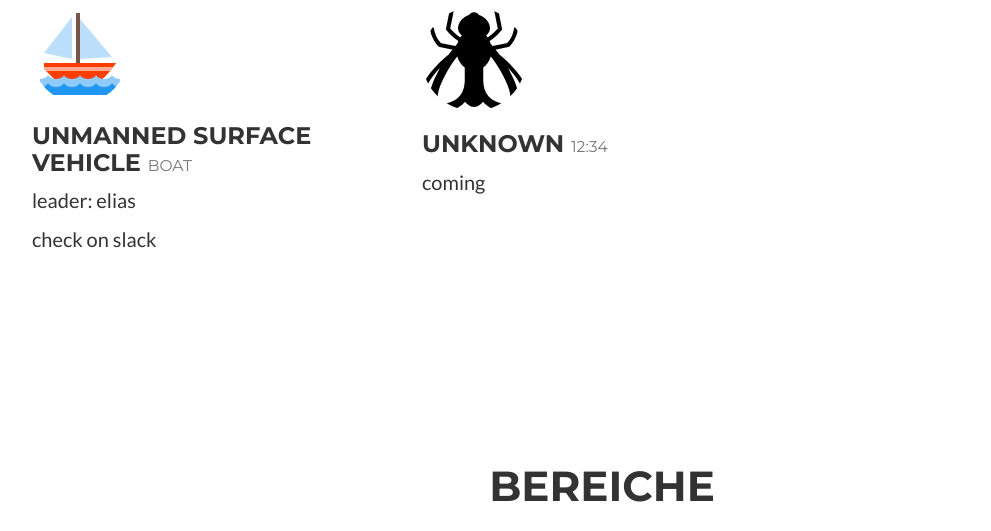
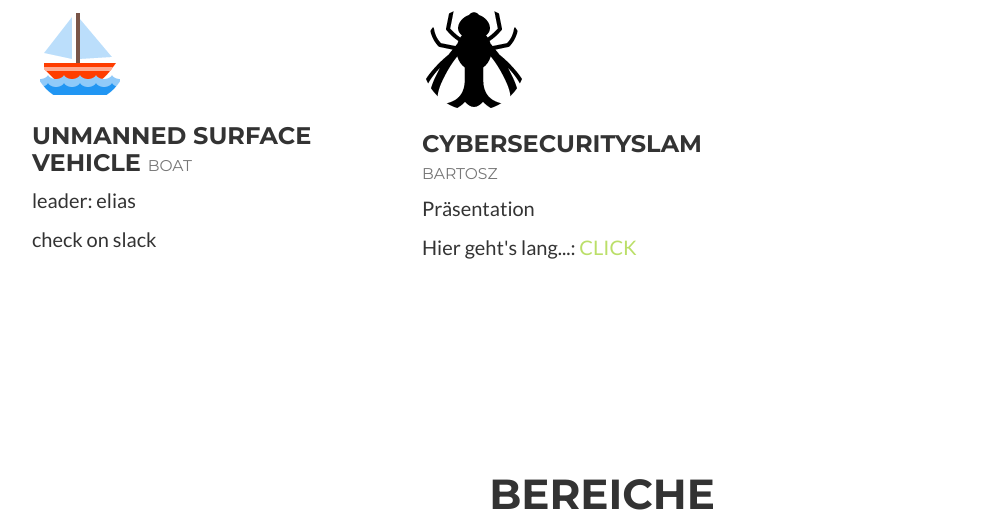
Before and after one commit to VfcD/VfcD.github.io, a website: page index.html in a window 1280 px wide. Shown: the part 2340-2871 px from the top of the page, without its empty margins (38-1029 px from the left). Drawn offline with nearby package versions, Linux system fonts and the light colour scheme.

Commit message:
Update index.html

```diff
--- a/index.html
+++ b/index.html
@@ -171,10 +171,13 @@
                   </div>
                   <div class="col-lg-4 ">
                       <img class="img-circle img-responsive img-center" src="img/proj/fly.png" alt="">
-                      <h3>unknown
-                          <small>12:34</small>
+                      <h3>CyberSecuritySlam
+                          <small>Bartosz</small>
                       </h3>
-                      <p>coming</p>
+                      <p>Präsentation</p>
+			  <p>Hier geht's lang...: <a href="https://drive.google.com/open?id=1dPsBBBJ7n3wLBnTKq1RwQ9XGX0UPX1vU">CLICK</a> </p>
+
+
                   </div>
                 </div>
             </div>
```
